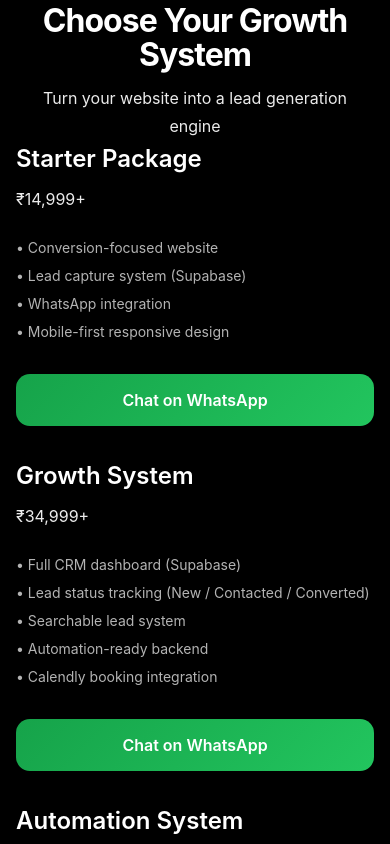
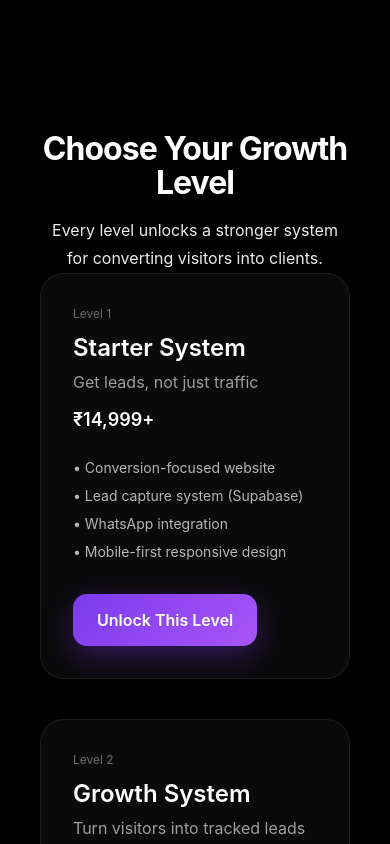
Before and after one commit to dipar2848-byte/Vanta-works-v2, a React (Vite) app: page / in a window 390 px wide. Shown: the part 4440-5284 px from the top of the page. Built offline with nearby package versions, Linux system fonts and the light colour scheme; no server answers.

Commit message:
Update Pricing.jsx

```diff
--- a/src/components/sections/Pricing.jsx
+++ b/src/components/sections/Pricing.jsx
@@ -2,9 +2,10 @@ import { motion } from "framer-motion";
 
 const plans = [
   {
-    name: "Starter Package",
+    name: "Starter System",
     price: "₹14,999+",
-    message: "Hi! I'm interested in the Starter Package (₹14,999+).",
+    subtitle: "Get leads, not just traffic",
+    message: "Hi! I'm interested in the Starter System (₹14,999+).",
     features: [
       "Conversion-focused website",
       "Lead capture system (Supabase)",
@@ -15,10 +16,11 @@ const plans = [
   {
     name: "Growth System",
     price: "₹34,999+",
+    subtitle: "Turn visitors into tracked leads",
     message: "Hi! I want the Growth System (₹34,999+).",
     features: [
-      "Full CRM dashboard (Supabase)",
-      "Lead status tracking (New / Contacted / Converted)",
+      "Full CRM dashboard",
+      "Lead status tracking",
       "Searchable lead system",
       "Automation-ready backend",
       "Calendly booking integration"
@@ -27,11 +29,12 @@ const plans = [
   {
     name: "Automation System",
     price: "₹64,999+",
+    subtitle: "Fully automated revenue engine",
     message: "Hi! I want the Automation System (₹64,999+).",
     features: [
       "AI chatbot-ready architecture",
       "Lead scoring system",
-      "Advanced analytics framework",
+      "Advanced analytics",
       "Multi-stage funnel system",
       "Scalable CRM infrastructure"
     ]
@@ -42,33 +45,53 @@ export default function Pricing() {
   const phone = "91XXXXXXXXXX";
 
   return (
-    <section className="section">
-      <div className="container text-center mb-14">
-        <h2 className="text-h1">Choose Your Growth System</h2>
-        <p className="text-body mt-3">
-          Turn your website into a lead generation engine
+    <section className="mood-pricing relative">
+
+      <div className="container-text text-center mb-16">
+        <h2 className="text-h1">
+          Choose Your Growth Level
+        </h2>
+
+        <p className="text-body mt-4 text-white/70">
+          Every level unlocks a stronger system for converting visitors into clients.
         </p>
       </div>
 
-      <div className="container grid md:grid-cols-3 gap-8">
+      {/* VERTICAL LADDER */}
+      <div className="flex flex-col gap-10 max-w-3xl mx-auto">
+
         {plans.map((plan, i) => (
           <motion.div
-            key={i}
-            className="card flex flex-col justify-between"
-            initial={{ opacity: 0, y: 40 }}
+            key={plan.name}
+            initial={{ opacity: 0, y: 60 }}
             whileInView={{ opacity: 1, y: 0 }}
-            transition={{ delay: i * 0.1 }}
+            viewport={{ once: true, amount: 0.3 }}
+            transition={{ delay: i * 0.15 }}
+            className={`glass-card p-8 text-left relative overflow-hidden ${
+              i === 2 ? "border border-cyan-500/30" : ""
+            }`}
           >
-            <div>
-              <h3 className="text-h2">{plan.name}</h3>
-              <p className="text-body mt-2">{plan.price}</p>
 
-              <ul className="mt-6 space-y-2 text-sm text-white/70">
-                {plan.features.map((f, idx) => (
-                  <li key={idx}>• {f}</li>
-                ))}
-              </ul>
+            {/* LEVEL BADGE */}
+            <div className="text-xs text-white/40 mb-2">
+              Level {i + 1}
             </div>
+
+            <h3 className="text-h2">{plan.name}</h3>
+
+            <p className="text-white/60 mt-1">
+              {plan.subtitle}
+            </p>
+
+            <p className="text-lg font-semibold mt-3 text-white">
+              {plan.price}
+            </p>
+
+            <ul className="mt-6 space-y-2 text-sm text-white/70">
+              {plan.features.map((f, idx) => (
+                <li key={idx}>• {f}</li>
+              ))}
+            </ul>
 
             <a
               href={`https://wa.me/${phone}?text=${encodeURIComponent(
@@ -76,12 +99,14 @@ export default function Pricing() {
               )}`}
               target="_blank"
               rel="noreferrer"
-              className="btn btn-success mt-8"
+              className="btn btn-primary mt-8 inline-flex"
             >
-              Chat on WhatsApp
+              Unlock This Level
             </a>
+
           </motion.div>
         ))}
+
       </div>
     </section>
   );
```
